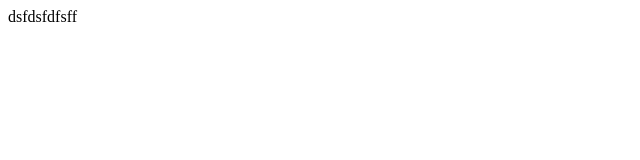
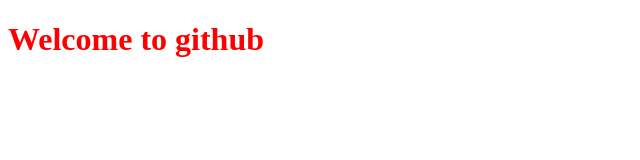
Before and after one commit to Aashirdeveloper/jQuery-Code, a plain HTML site: page folder/index.html in a window 1280 px wide. Shown: the whole page, without its empty margins (0-640 px from the left). Drawn offline with Linux system fonts and the light colour scheme.

Commit message:
Folder
I have folder

```diff
--- a/xyz/index.html
+++ b/folder/index.html
@@ -4,9 +4,10 @@
     <meta charset="UTF-8">
     <meta name="viewport" content="width=device-width, initial-scale=1.0">
     <title>Document</title>
+    <link rel="stylesheet" href="style.css">
 </head>
 <body>
-    dsfdsfdfsff
+    <h1>Welcome to github</h1>
 
 </body>
 </html>
--- /dev/null
+++ b/folder/style.css
@@ -0,0 +1,3 @@
+h1{
+    color:red;
+}
```
Also changed, not shown: folder/main.js (added).
